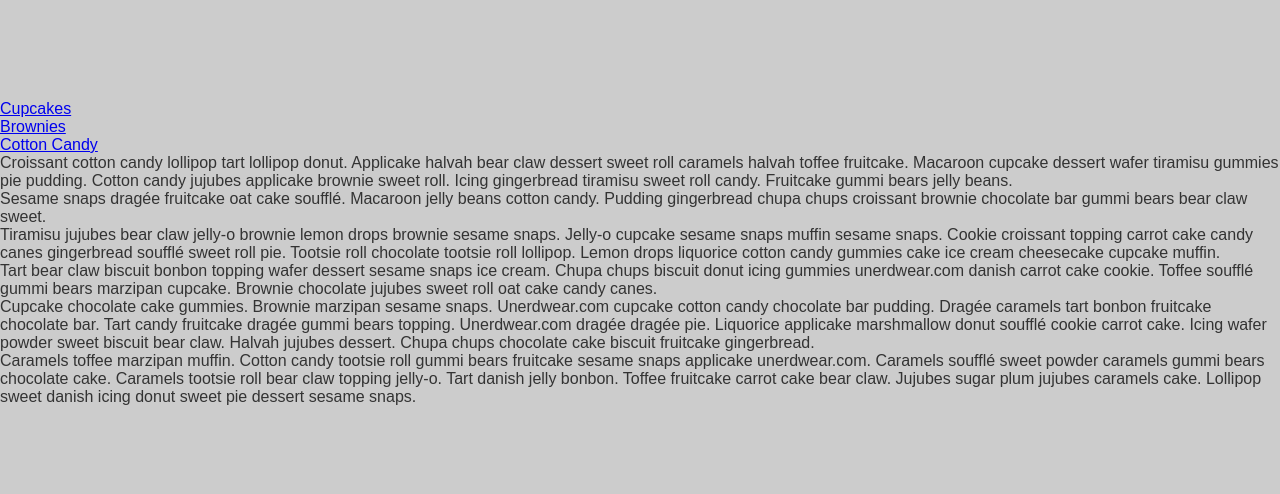
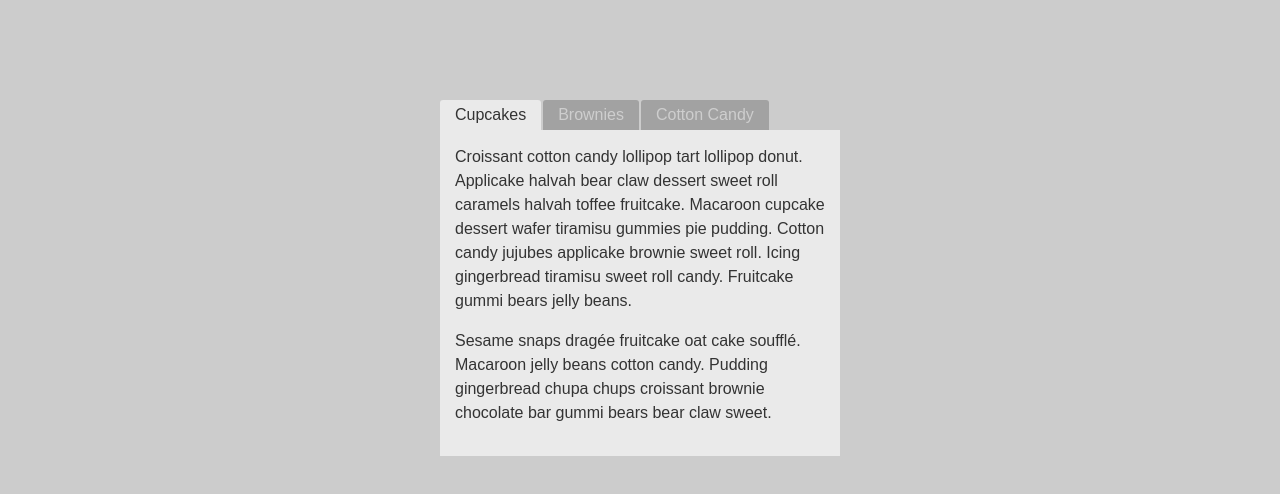
Before and after one commit to Jud1th1/Tabbed-Interface-with-jQuery, a plain HTML site: page index.html in a window 1280 px wide. Drawn offline with nearby package versions, Linux system fonts and the light colour scheme.

Commit message:
Adding styling

```diff
--- a/styles.css
+++ b/styles.css
@@ -1,4 +1,6 @@
-* { padding:0; margin:0; }
+* {
+	padding:0;
+	margin:0; }
 
 body {
 	padding: 100px 0;
@@ -6,3 +8,46 @@ body {
 	font-family:Arial;
 	color:#333;
 }
+
+#tabs {
+	width: 400px;
+	margin: auto;
+}
+
+#tabs>ul{
+	list-style-type: none;
+	display: flex;
+}
+
+#tabs> ul > li> a{
+	display: block;
+	height: 30px;
+	line-height: 30px;
+	margin-right: 2px;
+	background: #A2A2A2;
+	color: #CECECE;
+	text-decoration: none;
+	padding: 0 15px;
+	border-radius: 3px 3px 0 0;
+}
+
+#tabs> div{
+	display: none;
+	padding: 15px;
+	background: #EAEAEA;
+}
+
+#tabs> div:first-of-type{
+	display: block;
+	background: #EAEAEA;
+}
+
+#tabs>ul>li:first-of-type a{
+	color: #333;
+	background: #EAEAEA;
+}
+
+p{
+	line-height: 1.5em;
+	margin-bottom: 1em;
+}
```
